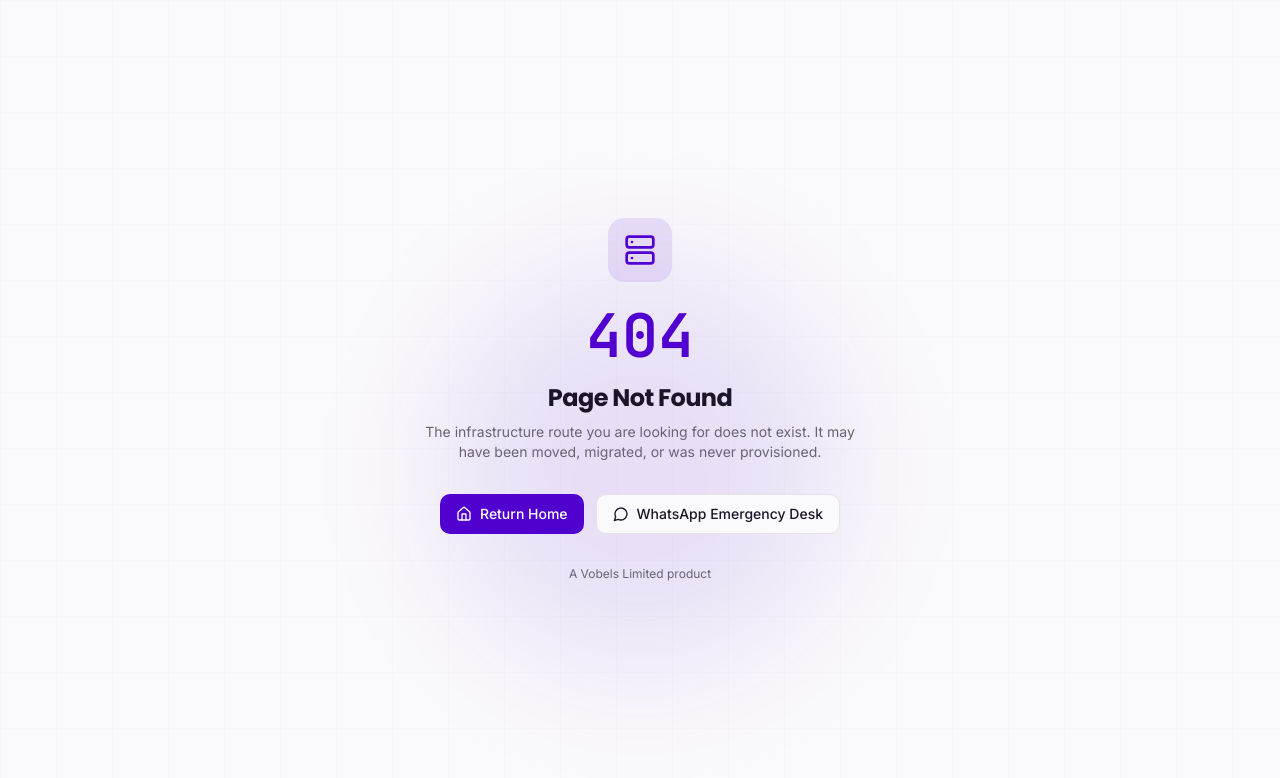
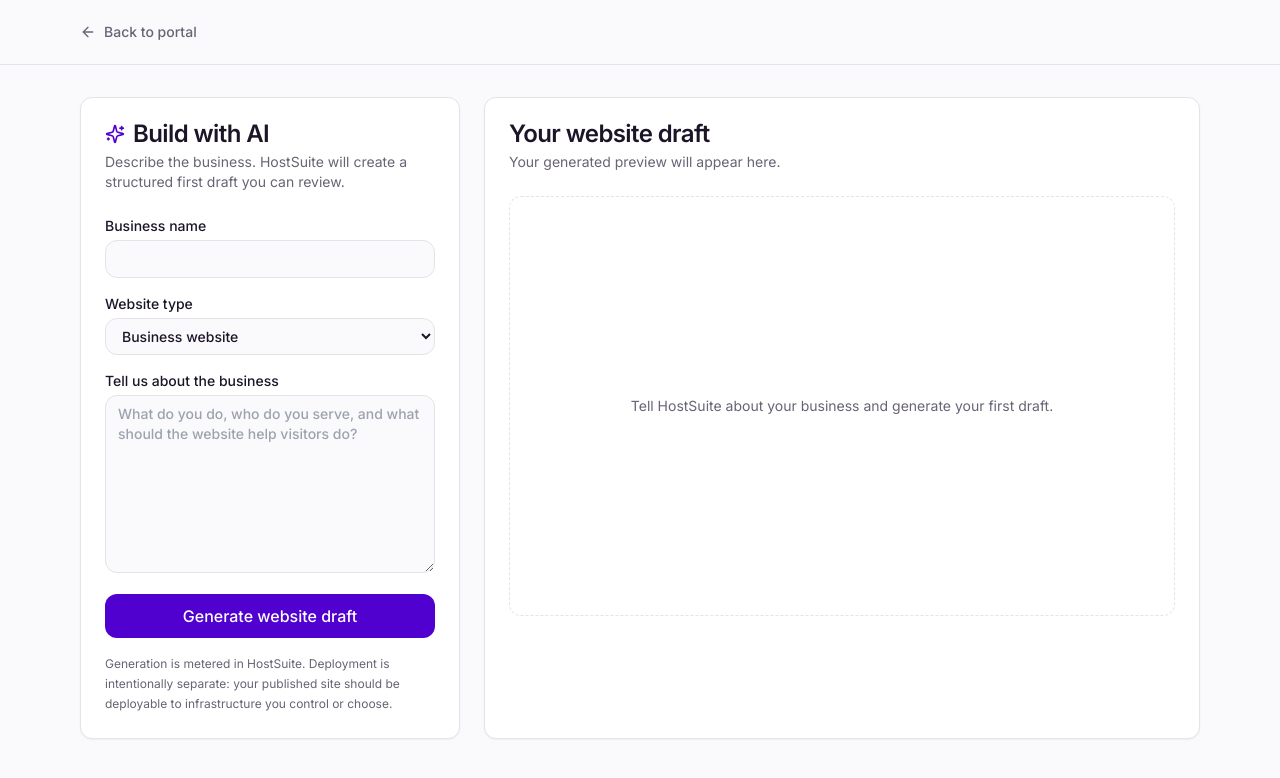
Before and after one commit to Holladworld/hostsuite, a Next.js app: page /portal/builder in a window 1280 px wide. Before the commit this address had no page. Shown: the top 778 px of the page. Built offline with nearby package versions, Linux system fonts and the light colour scheme.

Commit message:
feat: add HostSuite AI builder workspace

```diff
--- /dev/null
+++ b/app/portal/builder/page.tsx
@@ -0,0 +1,53 @@
+'use client';
+
+import { FormEvent, useState } from 'react';
+import Link from 'next/link';
+import { ArrowLeft, Loader2, Sparkles } from 'lucide-react';
+import { Card, CardContent, CardDescription, CardHeader, CardTitle } from '@/components/ui/card';
+
+export default function BuilderPage() {
+  const [businessName, setBusinessName] = useState('');
+  const [websiteType, setWebsiteType] = useState('Business website');
+  const [description, setDescription] = useState('');
+  const [site, setSite] = useState<any>(null);
+  const [error, setError] = useState('');
+  const [loading, setLoading] = useState(false);
+
+  async function generate(event: FormEvent) {
+    event.preventDefault();
+    setLoading(true); setError(''); setSite(null);
+    try {
+      const response = await fetch('/api/ai/generate-site', {
+        method: 'POST', headers: { 'Content-Type': 'application/json' },
+        body: JSON.stringify({ businessName, websiteType, description }),
+      });
+      const data = await response.json();
+      if (!response.ok) throw new Error(data.error || 'Website generation failed.');
+      setSite(data.site);
+    } catch (err) {
+      setError(err instanceof Error ? err.message : 'Website generation failed.');
+    } finally { setLoading(false); }
+  }
+
+  return (
+    <div className="min-h-screen bg-background">
+      <header className="border-b border-border"><div className="mx-auto flex h-16 max-w-6xl items-center px-4"><Link href="/portal/dashboard" className="inline-flex items-center gap-2 text-sm font-medium text-muted-foreground hover:text-foreground"><ArrowLeft className="h-4 w-4" /> Back to portal</Link></div></header>
+      <main className="mx-auto grid max-w-6xl gap-6 px-4 py-8 lg:grid-cols-[380px_1fr]">
+        <Card className="h-fit"><CardHeader><CardTitle className="flex items-center gap-2"><Sparkles className="h-5 w-5 text-primary" /> Build with AI</CardTitle><CardDescription>Describe the business. HostSuite will create a structured first draft you can review.</CardDescription></CardHeader>
+          <CardContent><form onSubmit={generate} className="space-y-4">
+            <label className="block text-sm font-medium">Business name<input required minLength={2} maxLength={120} value={businessName} onChange={(e) => setBusinessName(e.target.value)} className="mt-1 w-full rounded-lg border border-border bg-background px-3 py-2" /></label>
+            <label className="block text-sm font-medium">Website type<select value={websiteType} onChange={(e) => setWebsiteType(e.target.value)} className="mt-1 w-full rounded-lg border border-border bg-background px-3 py-2"><option>Business website</option><option>Professional service</option><option>Restaurant</option><option>Portfolio</option><option>Online store</option><option>Community / organization</option></select></label>
+            <label className="block text-sm font-medium">Tell us about the business<textarea required minLength={20} maxLength={3000} rows={8} value={description} onChange={(e) => setDescription(e.target.value)} placeholder="What do you do, who do you serve, and what should the website help visitors do?" className="mt-1 w-full rounded-lg border border-border bg-background px-3 py-2" /></label>
+            {error && <p className="rounded-lg border border-destructive/30 bg-destructive/5 p-3 text-sm text-destructive">{error}</p>}
+            <button disabled={loading} className="inline-flex w-full items-center justify-center gap-2 rounded-lg bg-primary px-4 py-2.5 font-medium text-primary-foreground disabled:opacity-60">{loading && <Loader2 className="h-4 w-4 animate-spin" />}{loading ? 'Building…' : 'Generate website draft'}</button>
+            <p className="text-xs leading-5 text-muted-foreground">Generation is metered in HostSuite. Deployment is intentionally separate: your published site should be deployable to infrastructure you control or choose.</p>
+          </form></CardContent>
+        </Card>
+
+        <Card className="min-h-[560px]"><CardHeader><CardTitle>{site?.siteName || 'Your website draft'}</CardTitle><CardDescription>{site?.tagline || 'Your generated preview will appear here.'}</CardDescription></CardHeader><CardContent>
+          {!site ? <div className="flex min-h-[420px] items-center justify-center rounded-xl border border-dashed border-border p-8 text-center text-sm text-muted-foreground">Tell HostSuite about your business and generate your first draft.</div> : <div className="space-y-5">{site.blocks.map((block: any, index: number) => <section key={`${block.type}-${index}`} className="rounded-xl border border-border p-5"><p className="text-xs font-medium uppercase tracking-wider text-primary">{block.type}</p><h2 className="mt-2 text-xl font-semibold">{block.title || block.headline || block.eyebrow}</h2>{block.description && <p className="mt-2 text-sm leading-6 text-muted-foreground">{block.description}</p>}{block.body && <p className="mt-2 text-sm leading-6 text-muted-foreground">{block.body}</p>}{block.items && <div className="mt-4 grid gap-3 sm:grid-cols-2">{block.items.map((item: any) => <div key={item.title} className="rounded-lg bg-muted/50 p-3"><p className="font-medium">{item.title}</p><p className="mt-1 text-sm text-muted-foreground">{item.description}</p></div>)}</div>}</section>)}</div>}
+        </CardContent></Card>
+      </main>
+    </div>
+  );
+}
```
